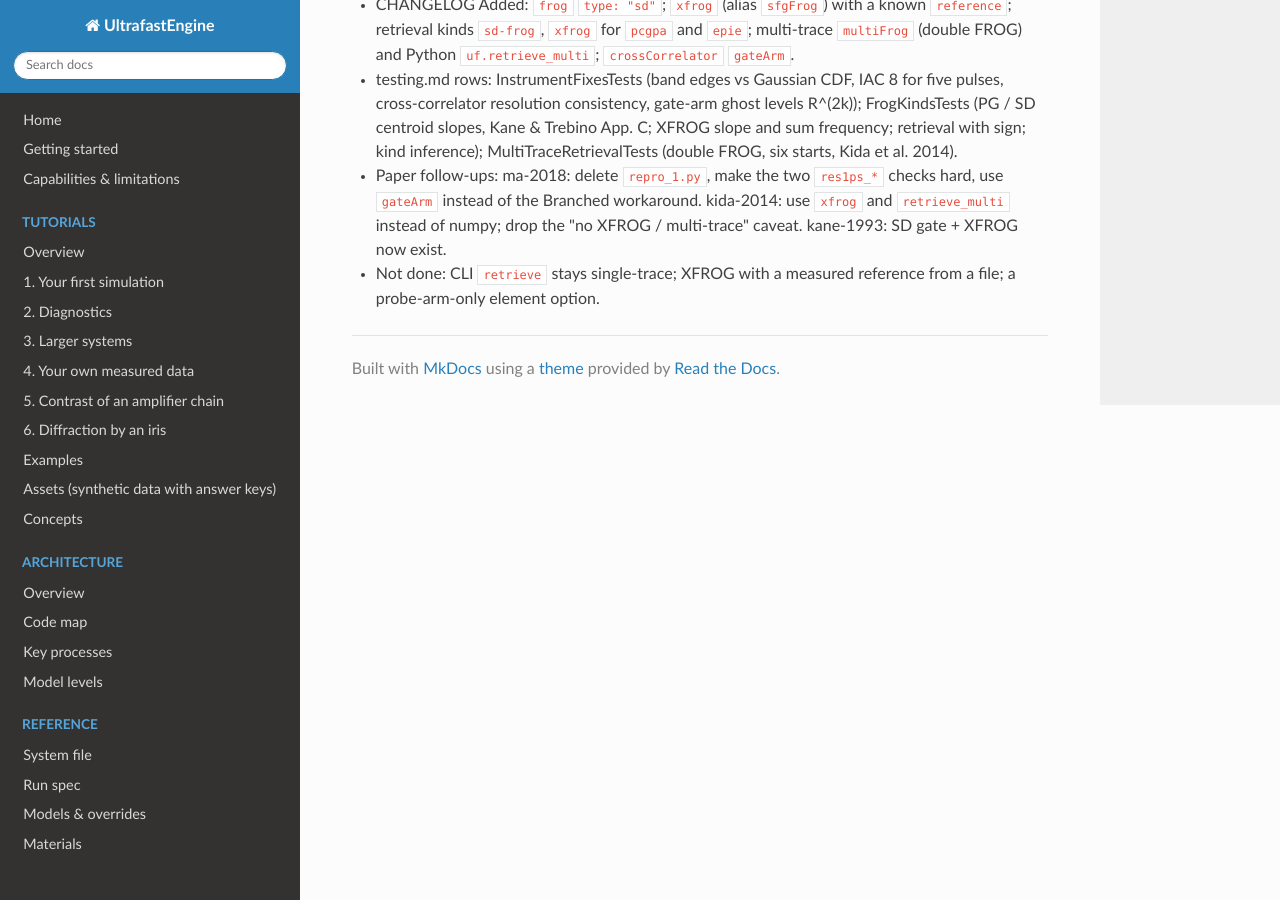
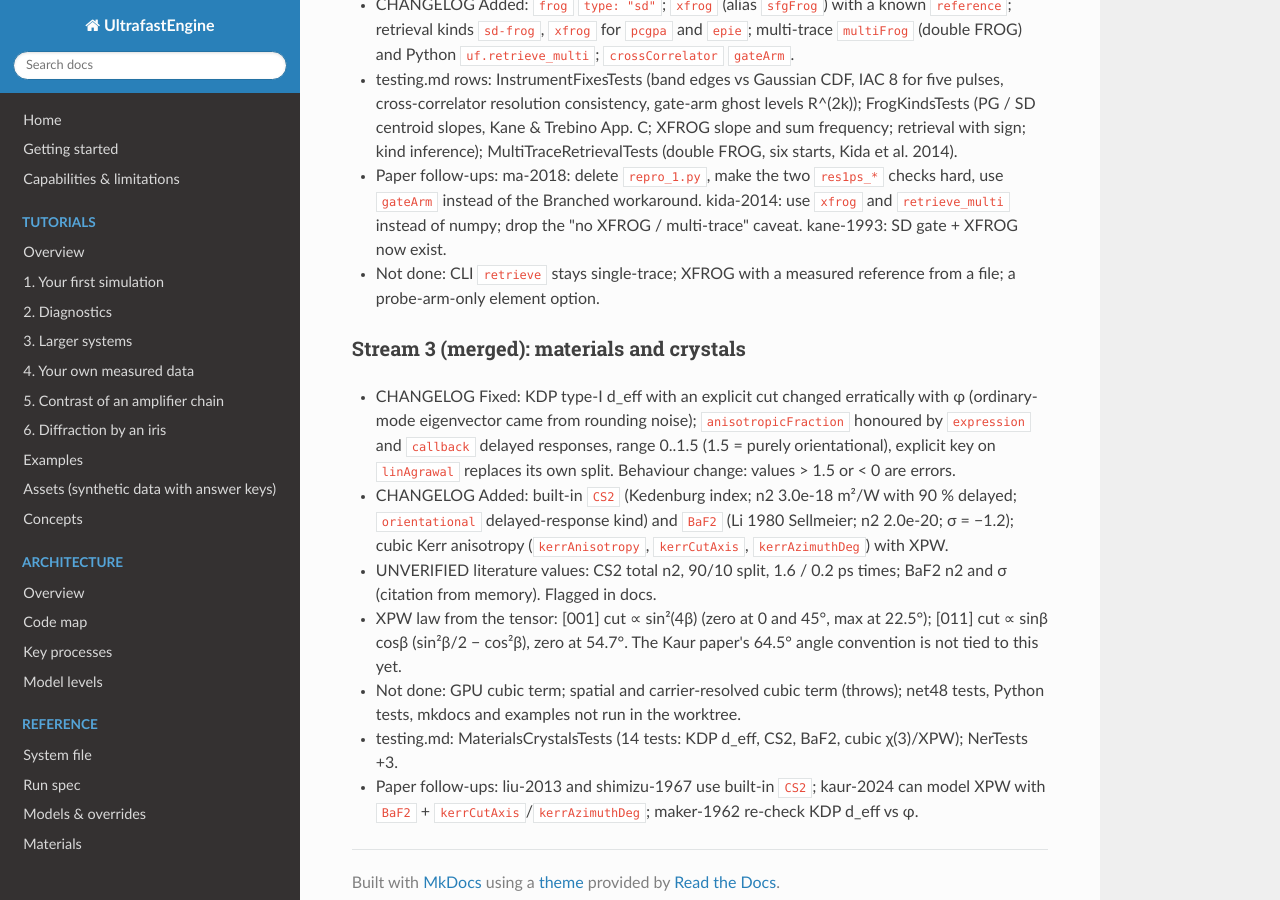
Before and after one commit to JosephCodemard/UltrafastEngine, an MkDocs documentation site: the page built from docs/design/plan-fixes-2026-11.md, in a window 1280 px wide and 900 px high, scrolled down 1436 px. Built offline with MkDocs 1.6.1, drawn with Linux system fonts in a browser that asks for light colours; nearby versions of some CDN libraries.

Commit message:
Plan: collected stream 3 notes

```diff
--- a/docs/design/plan-fixes-2026-11.md
+++ b/docs/design/plan-fixes-2026-11.md
@@ -45,3 +45,18 @@ paper README, then delete `progress-2026-11-consolidate.md` and update capabilit
 * Paper follow-ups: ma-2018: delete `repro_1.py`, make the two `res1ps_*` checks hard, use `gateArm` instead of the Branched workaround.
   kida-2014: use `xfrog` and `retrieve_multi` instead of numpy; drop the "no XFROG / multi-trace" caveat. kane-1993: SD gate + XFROG now exist.
 * Not done: CLI `retrieve` stays single-trace; XFROG with a measured reference from a file; a probe-arm-only element option.
+
+### Stream 3 (merged): materials and crystals
+* CHANGELOG Fixed: KDP type-I d_eff with an explicit cut changed erratically with φ (ordinary-mode eigenvector came from rounding noise);
+  `anisotropicFraction` honoured by `expression` and `callback` delayed responses, range 0..1.5 (1.5 = purely orientational), explicit key
+  on `linAgrawal` replaces its own split. Behaviour change: values > 1.5 or < 0 are errors.
+* CHANGELOG Added: built-in `CS2` (Kedenburg index; n2 3.0e-18 m²/W with 90 % delayed; `orientational` delayed-response kind) and `BaF2`
+  (Li 1980 Sellmeier; n2 2.0e-20; σ = −1.2); cubic Kerr anisotropy (`kerrAnisotropy`, `kerrCutAxis`, `kerrAzimuthDeg`) with XPW.
+* UNVERIFIED literature values: CS2 total n2, 90/10 split, 1.6 / 0.2 ps times; BaF2 n2 and σ (citation from memory). Flagged in docs.
+* XPW law from the tensor: [001] cut ∝ sin²(4β) (zero at 0 and 45°, max at 22.5°); [011] cut ∝ sinβ cosβ (sin²β/2 − cos²β), zero at 54.7°.
+  The Kaur paper's 64.5° angle convention is not tied to this yet.
+* Not done: GPU cubic term; spatial and carrier-resolved cubic term (throws); net48 tests, Python tests, mkdocs and examples not run in the
+  worktree.
+* testing.md: MaterialsCrystalsTests (14 tests: KDP d_eff, CS2, BaF2, cubic χ(3)/XPW); NerTests +3.
+* Paper follow-ups: liu-2013 and shimizu-1967 use built-in `CS2`; kaur-2024 can model XPW with `BaF2` + `kerrCutAxis`/`kerrAzimuthDeg`;
+  maker-1962 re-check KDP d_eff vs φ.
```
